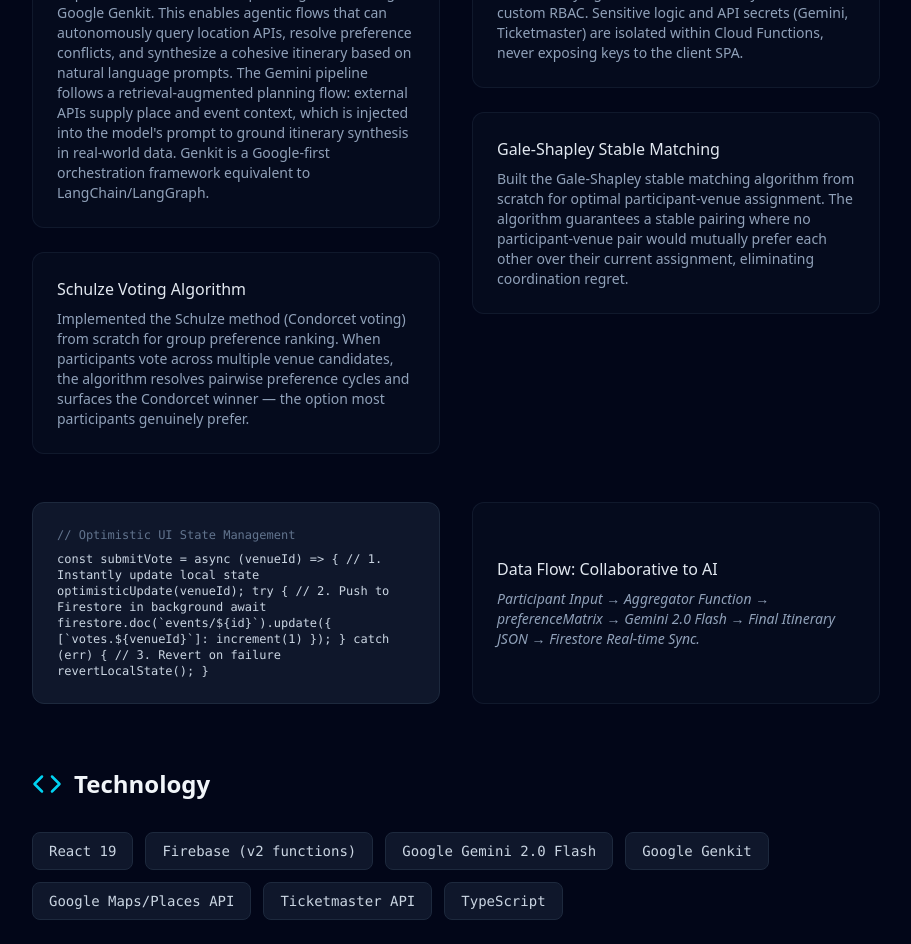
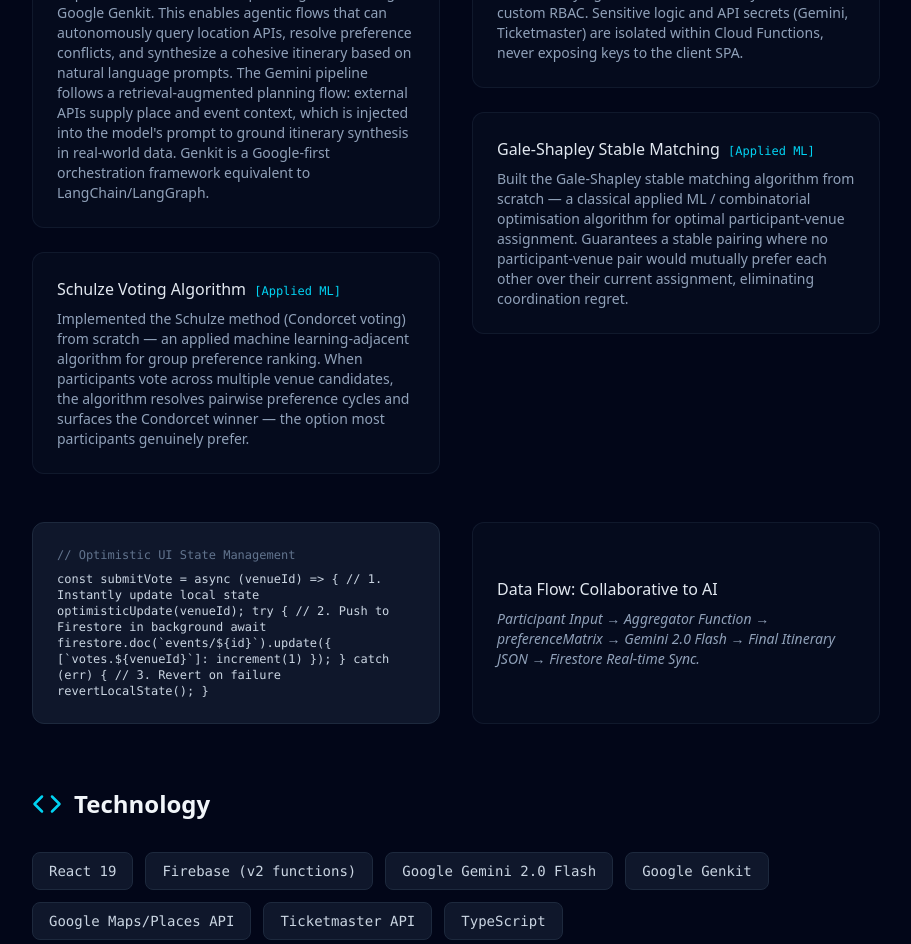
Before and after one commit to TolulopeBabajide/portfolio-website, a React (Vite) app: page /projects/planacle in a window 1280 px wide. Shown: the part 1940-2884 px from the top of the page, without its empty margins (184-1095 px from the left). Built offline with nearby package versions, Linux system fonts and the light colour scheme.

Commit message:
feat(M-24): surface Machine Learning / Applied ML framing in Skills and case study
Add "Machine Learning" and "Applied ML" to AI & Data Systems skills in
Skills.jsx. Label Schulze Voting and Gale-Shapley Stable Matching cards in
PlanacleProject.jsx as [Applied ML] with ML-framed descriptions.

```diff
--- a/src/components/Skills.jsx
+++ b/src/components/Skills.jsx
@@ -14,7 +14,7 @@
     {
         title: "AI & Data Systems",
         icon: Brain,
-        skills: ["LLM / Large Language Models", "Generative AI", "Google Gemini", "OpenAI API", "Google Genkit (LangChain-equivalent)", "RAG Pipelines", "MCP Integrations", "Pinecone (Vector DB)", "PostgreSQL", "Firestore"]
+        skills: ["Machine Learning", "Applied ML", "LLM / Large Language Models", "Generative AI", "Google Gemini", "OpenAI API", "Google Genkit (LangChain-equivalent)", "RAG Pipelines", "MCP Integrations", "Pinecone (Vector DB)", "PostgreSQL", "Firestore"]
     },
     {
         title: "Product Delivery",
--- a/src/pages/PlanacleProject.jsx
+++ b/src/pages/PlanacleProject.jsx
@@ -70,8 +70,8 @@
                                         <p className="text-slate-500 dark:text-slate-400 text-sm">Implemented advanced solo-planning modes using Google Genkit. This enables agentic flows that can autonomously query location APIs, resolve preference conflicts, and synthesize a cohesive itinerary based on natural language prompts. The Gemini pipeline follows a retrieval-augmented planning flow: external APIs supply place and event context, which is injected into the model's prompt to ground itinerary synthesis in real-world data. Genkit is a Google-first orchestration framework equivalent to LangChain/LangGraph.</p>
                                     </div>
                                     <div className="bg-gray-50 dark:bg-slate-900/30 p-6 rounded-xl border border-gray-200 dark:border-slate-800/50">
-                                        <h4 className="text-slate-800 dark:text-slate-200 font-medium mb-2">Schulze Voting Algorithm</h4>
-                                        <p className="text-slate-500 dark:text-slate-400 text-sm">Implemented the Schulze method (Condorcet voting) from scratch for group preference ranking. When participants vote across multiple venue candidates, the algorithm resolves pairwise preference cycles and surfaces the Condorcet winner — the option most participants genuinely prefer.</p>
+                                        <h4 className="text-slate-800 dark:text-slate-200 font-medium mb-2">Schulze Voting Algorithm <span className="text-cyan-400 text-xs font-mono ml-1">[Applied ML]</span></h4>
+                                        <p className="text-slate-500 dark:text-slate-400 text-sm">Implemented the Schulze method (Condorcet voting) from scratch — an applied machine learning-adjacent algorithm for group preference ranking. When participants vote across multiple venue candidates, the algorithm resolves pairwise preference cycles and surfaces the Condorcet winner — the option most participants genuinely prefer.</p>
                                     </div>
                                 </div>
                                 <div className="space-y-6">
@@ -84,8 +84,8 @@
                                         <p className="text-slate-500 dark:text-slate-400 text-sm">Governed by rigorous Firestore Security Rules and custom RBAC. Sensitive logic and API secrets (Gemini, Ticketmaster) are isolated within Cloud Functions, never exposing keys to the client SPA.</p>
                                     </div>
                                     <div className="bg-gray-50 dark:bg-slate-900/30 p-6 rounded-xl border border-gray-200 dark:border-slate-800/50">
-                                        <h4 className="text-slate-800 dark:text-slate-200 font-medium mb-2">Gale-Shapley Stable Matching</h4>
-                                        <p className="text-slate-500 dark:text-slate-400 text-sm">Built the Gale-Shapley stable matching algorithm from scratch for optimal participant-venue assignment. The algorithm guarantees a stable pairing where no participant-venue pair would mutually prefer each other over their current assignment, eliminating coordination regret.</p>
+                                        <h4 className="text-slate-800 dark:text-slate-200 font-medium mb-2">Gale-Shapley Stable Matching <span className="text-cyan-400 text-xs font-mono ml-1">[Applied ML]</span></h4>
+                                        <p className="text-slate-500 dark:text-slate-400 text-sm">Built the Gale-Shapley stable matching algorithm from scratch — a classical applied ML / combinatorial optimisation algorithm for optimal participant-venue assignment. Guarantees a stable pairing where no participant-venue pair would mutually prefer each other over their current assignment, eliminating coordination regret.</p>
                                     </div>
                                 </div>
                             </div>
```
